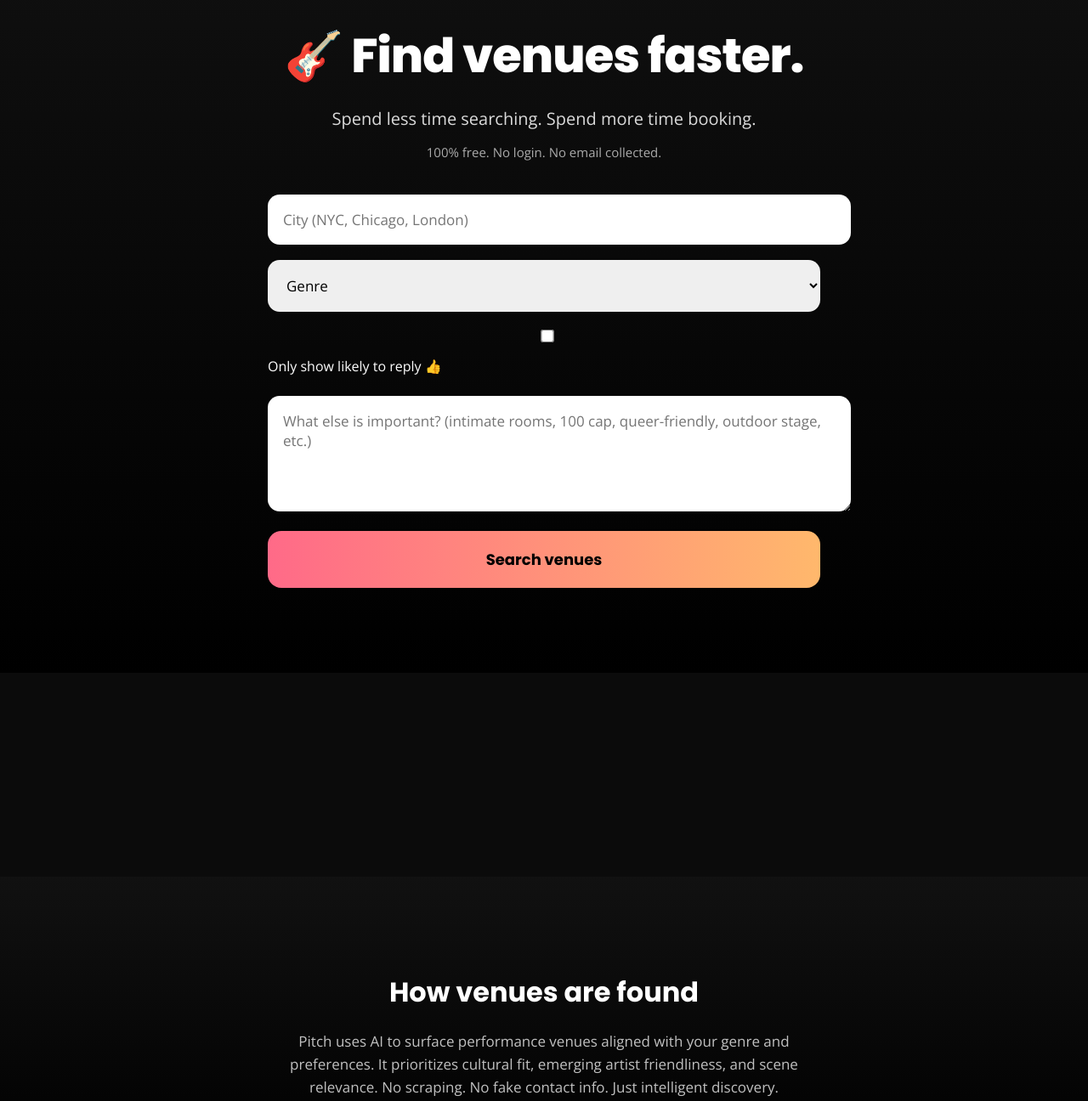
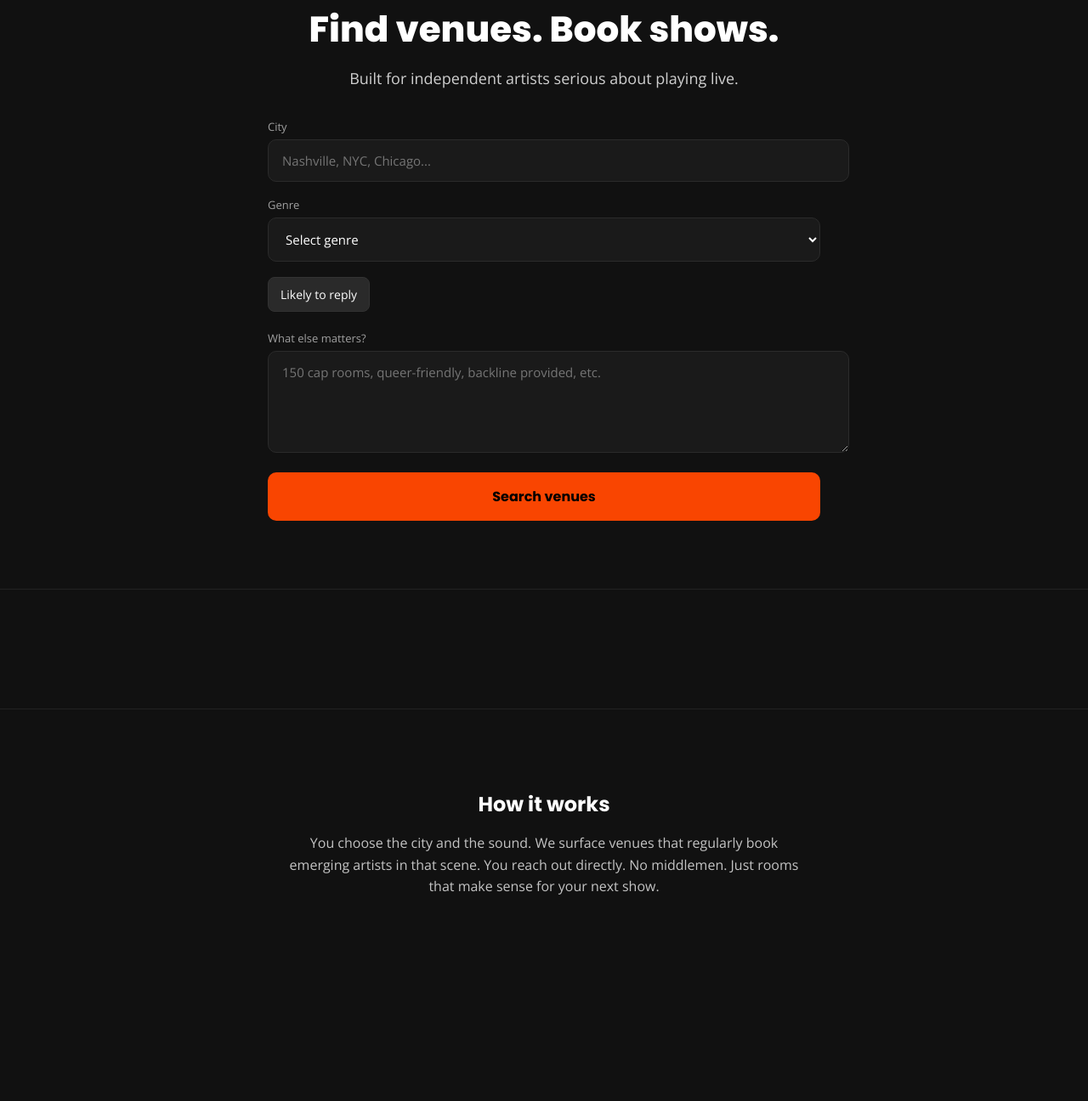
Before and after one commit to benhawesHQ/pitchv2, a plain HTML site: page index.html in a window 1280 px wide. Shown: the part 135-1431 px from the top of the page at 85% size. After the commit the page ends 1262 px from the top, so only its background shows below. Drawn offline with nearby package versions, Linux system fonts and the light colour scheme.

Commit message:
Update index.html

```diff
--- a/index.html
+++ b/index.html
@@ -8,37 +8,37 @@
 
   <style>
 
+    :root {
+      --orange: #f94501;
+      --bg: #111111;
+      --card: #1a1a1a;
+      --soft: #2a2a2a;
+    }
+
     body {
       margin: 0;
-      background: #0b0b0b;
+      background: var(--bg);
       color: white;
       font-family: 'Open Sans', sans-serif;
     }
 
     .hero {
-      padding: 120px 20px 100px 20px;
+      padding: 110px 20px 80px;
       text-align: center;
-      background: linear-gradient(180deg,#111,#000);
+      border-bottom: 1px solid #222;
     }
 
     h1 {
       font-family: 'Poppins', sans-serif;
       font-weight: 800;
-      font-size: 56px;
-      letter-spacing: -1px;
-      margin-bottom: 18px;
+      font-size: 42px;
+      margin-bottom: 14px;
     }
 
     .sub {
-      font-size: 20px;
-      opacity: 0.85;
-      margin-bottom: 16px;
-    }
-
-    .free-note {
-      font-size: 15px;
-      opacity: 0.65;
-      margin-bottom: 40px;
+      font-size: 18px;
+      opacity: 0.8;
+      margin-bottom: 36px;
     }
 
     .search-box {
@@ -46,82 +46,108 @@
       margin: auto;
     }
 
+    .field-group {
+      margin-bottom: 18px;
+    }
+
+    label {
+      display: block;
+      font-size: 13px;
+      opacity: 0.6;
+      margin-bottom: 6px;
+      text-align: left;
+    }
+
     input, select, textarea {
       width: 100%;
-      padding: 18px;
-      border-radius: 14px;
-      border: none;
-      margin-bottom: 18px;
-      font-size: 17px;
+      padding: 14px 16px;
+      border-radius: 10px;
+      border: 1px solid #2b2b2b;
+      background: var(--card);
+      color: white;
+      font-size: 15px;
       font-family: 'Open Sans', sans-serif;
     }
 
     textarea {
+      min-height: 90px;
       resize: vertical;
-      min-height: 100px;
     }
 
-    .checkbox-row {
-      margin-bottom: 24px;
-      font-size: 16px;
-      text-align: left;
+    .toggle-row {
+      display: flex;
+      gap: 10px;
+      flex-wrap: wrap;
+      margin-bottom: 22px;
     }
 
-    .checkbox-row input {
-      margin-right: 8px;
-      transform: scale(1.2);
+    .toggle-btn {
+      padding: 10px 14px;
+      border-radius: 8px;
+      background: var(--soft);
+      cursor: pointer;
+      font-size: 14px;
+      border: 1px solid #333;
+      transition: all 0.15s ease;
     }
 
-    button {
-      width: 100%;
-      padding: 20px;
-      border-radius: 16px;
-      border: none;
-      font-weight: 700;
-      font-size: 18px;
-      cursor: pointer;
-      font-family: 'Poppins', sans-serif;
-      background: linear-gradient(90deg,#ff6a88,#ffb86c);
+    .toggle-btn.active {
+      background: var(--orange);
       color: black;
-      transition: transform 0.15s ease;
+      border-color: var(--orange);
+      font-weight: 600;
     }
 
-    button:hover {
-      transform: translateY(-2px);
+    .search-btn {
+      width: 100%;
+      padding: 16px;
+      border-radius: 10px;
+      border: none;
+      font-family: 'Poppins', sans-serif;
+      font-weight: 700;
+      font-size: 16px;
+      background: var(--orange);
+      color: black;
+      cursor: pointer;
+      transition: opacity 0.2s ease;
+    }
+
+    .search-btn:hover {
+      opacity: 0.85;
     }
 
     #results {
-      padding: 80px 20px;
-      max-width: 950px;
+      padding: 70px 20px;
+      max-width: 900px;
       margin: auto;
     }
 
     .results-header {
-      margin-bottom: 50px;
+      margin-bottom: 40px;
     }
 
     .results-header h2 {
       font-family: 'Poppins', sans-serif;
-      font-size: 40px;
-      margin-bottom: 10px;
+      font-size: 30px;
+      margin-bottom: 6px;
     }
 
-    .results-explainer {
-      font-size: 16px;
-      opacity: 0.7;
+    .results-header p {
+      opacity: 0.6;
+      font-size: 14px;
     }
 
     .venue-card {
-      background: linear-gradient(145deg,#141414,#1f1f1f);
-      padding: 32px;
-      border-radius: 20px;
-      margin-bottom: 32px;
-      box-shadow: 0 25px 50px rgba(0,0,0,0.45);
-      transition: transform 0.2s ease;
+      background: var(--card);
+      padding: 26px;
+      border-radius: 14px;
+      margin-bottom: 24px;
+      border: 1px solid #222;
+      transition: border 0.2s ease;
     }
 
     .venue-card:hover {
-      transform: translateY(-5px);
+      border-color: var(--orange);
     }
 
     .venue-header {
@@ -132,74 +158,62 @@
 
     .venue-title {
       display: flex;
+      gap: 10px;
       align-items: center;
-      gap: 14px;
     }
 
     .venue-title h3 {
       margin: 0;
-      font-size: 26px;
       font-family: 'Poppins', sans-serif;
+      font-size: 22px;
     }
 
-    .venue-emoji {
-      font-size: 28px;
-    }
-
-    .likelihood-badge {
-      background: linear-gradient(90deg,#ff7a7a,#ffb86c);
-      padding: 8px 16px;
-      border-radius: 24px;
-      font-size: 14px;
-      font-weight: 600;
-      color: black;
+    .likelihood {
+      font-size: 13px;
+      padding: 6px 12px;
+      border-radius: 20px;
+      background: var(--soft);
     }
 
     .venue-location {
-      margin: 14px 0 8px 0;
-      font-size: 16px;
-      opacity: 0.75;
+      margin: 10px 0 6px;
+      font-size: 14px;
+      opacity: 0.6;
     }
 
     .venue-description {
-      margin-bottom: 20px;
-      font-size: 17px;
-      opacity: 0.9;
+      font-size: 15px;
+      margin-bottom: 18px;
+      opacity: 0.85;
     }
 
-    .venue-actions {
-      margin-top: 14px;
+    .venue-actions a {
+      display: inline-block;
+      padding: 10px 16px;
+      border-radius: 8px;
+      background: var(--orange);
+      color: black;
+      font-weight: 600;
+      text-decoration: none;
+      font-size: 14px;
     }
 
-    .action-btn {
-      padding: 14px 22px;
-      border-radius: 14px;
-      background: linear-gradient(90deg,#ff6a88,#ffb86c);
-      text-decoration: none;
-      color: black;
-      font-weight: 600;
-      display: inline-block;
-      font-family: 'Poppins', sans-serif;
+    .footer {
+      border-top: 1px solid #222;
+      padding: 70px 20px;
+      text-align: center;
     }
 
-    .footer-panel {
-      margin-top: 80px;
-      padding: 80px 20px;
-      text-align: center;
-      background: linear-gradient(180deg,#111,#000);
+    .footer h3 {
+      font-family: 'Poppins', sans-serif;
+      font-size: 24px;
+      margin-bottom: 16px;
     }
 
-    .footer-panel h3 {
-      font-family: 'Poppins', sans-serif;
-      font-size: 32px;
-      margin-bottom: 20px;
-    }
-
-    .footer-panel p {
-      max-width: 650px;
+    .footer p {
+      max-width: 600px;
       margin: auto;
       opacity: 0.75;
-      font-size: 17px;
       line-height: 1.6;
     }
 
@@ -209,54 +223,69 @@
 <body>
 
   <div class="hero">
-    <h1>🎸 Find venues faster.</h1>
-    <div class="sub">Spend less time searching. Spend more time booking.</div>
-    <div class="free-note">100% free. No login. No email collected.</div>
+    <h1>Find venues. Book shows.</h1>
+    <div class="sub">Built for independent artists serious about playing live.</div>
 
     <div class="search-box">
 
-      <input id="city" placeholder="City (NYC, Chicago, London)" />
+      <div class="field-group">
+        <label>City</label>
+        <input id="city" placeholder="Nashville, NYC, Chicago..." />
+      </div>
 
+      <div class="field-group">
+        <label>Genre</label>
         <select id="genre">
-        <option value="">Genre</option>
+          <option value="">Select genre</option>
           <option>Indie</option>
           <option>Rock</option>
+          <option>Alternative</option>
           <option>Pop</option>
           <option>Jazz</option>
+          <option>Cabaret</option>
           <option>Comedy</option>
-        <option>Cabaret</option>
         </select>
-
-      <div class="checkbox-row">
-        <input type="checkbox" id="likely" />
-        Only show likely to reply 👍
       </div>
 
-      <textarea id="extra" placeholder="What else is important? (intimate rooms, 100 cap, queer-friendly, outdoor stage, etc.)"></textarea>
+      <div class="toggle-row">
+        <div class="toggle-btn" id="likelyToggle">Likely to reply</div>
+      </div>
 
-      <button onclick="searchVenues()">Search venues</button>
+      <div class="field-group">
+        <label>What else matters?</label>
+        <textarea id="extra" placeholder="150 cap rooms, queer-friendly, backline provided, etc."></textarea>
+      </div>
+
+      <button class="search-btn" onclick="searchVenues()">Search venues</button>
 
     </div>
   </div>
 
   <div id="results"></div>
 
-  <div class="footer-panel">
-    <h3>How venues are found</h3>
+  <div class="footer">
+    <h3>How it works</h3>
     <p>
-      Pitch uses AI to surface performance venues aligned with your genre and preferences.
-      It prioritizes cultural fit, emerging artist friendliness, and scene relevance.
-      No scraping. No fake contact info. Just intelligent discovery.
+      You choose the city and the sound.
+      We surface venues that regularly book emerging artists in that scene.
+      You reach out directly.
+      No middlemen. Just rooms that make sense for your next show.
     </p>
   </div>
 
 <script>
 
+let likelyActive = false;
+
+document.getElementById("likelyToggle").addEventListener("click", function() {
+  likelyActive = !likelyActive;
+  this.classList.toggle("active");
+});
+
 async function searchVenues() {
 
   const city = document.getElementById("city").value;
   const genre = document.getElementById("genre").value;
-      const likely = document.getElementById("likely").checked;
   const extra = document.getElementById("extra").value;
 
   if (!city) {
@@ -267,13 +296,13 @@
   const res = await fetch("/api/search", {
     method: "POST",
     headers: { "Content-Type": "application/json" },
-        body: JSON.stringify({ city, genre, likely, extra })
+    body: JSON.stringify({ city, genre, likely: likelyActive, extra })
   });
 
   const data = await res.json();
 
   if (!res.ok) {
-        document.getElementById("results").innerHTML = "<p style='text-align:center;'>Error loading venues.</p>";
+    document.getElementById("results").innerHTML = "<p>Error loading venues.</p>";
     return;
   }
 
@@ -286,16 +315,12 @@
 
   container.innerHTML = `
     <div class="results-header">
-          <h2>🎶 Venues in ${data.city}</h2>
-          <div class="results-explainer">
-            Ranked by genre alignment and emerging artist friendliness.
-          </div>
+      <h2>Venues in ${data.city}</h2>
+      <p>Ranked by scene alignment and emerging artist friendliness.</p>
     </div>
   `;
 
   data.results.forEach(venue => {
-
-        const likelihoodPercent = venue.likelihood * 10;
 
     const card = document.createElement("div");
     card.className = "venue-card";
@@ -303,20 +328,18 @@
     card.innerHTML = `
       <div class="venue-header">
         <div class="venue-title">
-              <span class="venue-emoji">${venue.emoji}</span>
+          <span>${venue.emoji}</span>
           <h3>${venue.name}</h3>
         </div>
-            <div class="likelihood-badge">
-              ${likelihoodPercent}% match
-            </div>
+        <div class="likelihood">${venue.likelihood * 10}% match</div>
       </div>
 
-          <p class="venue-location">📍 ${venue.neighborhood}, ${data.city}</p>
-          <p class="venue-description">${venue.description}</p>
+      <div class="venue-location">${venue.neighborhood}, ${data.city}</div>
+      <div class="venue-description">${venue.description}</div>
 
       <div class="venue-actions">
-            <a href="https://www.google.com/search?q=${venue.name} ${data.city}" target="_blank" class="action-btn">
-              🔎 View Venue Info
+        <a href="https://www.google.com/search?q=${venue.name} ${data.city}" target="_blank">
+          View venue info
         </a>
       </div>
     `;
```
Lines whose indentation alone changed are shown as unchanged.
